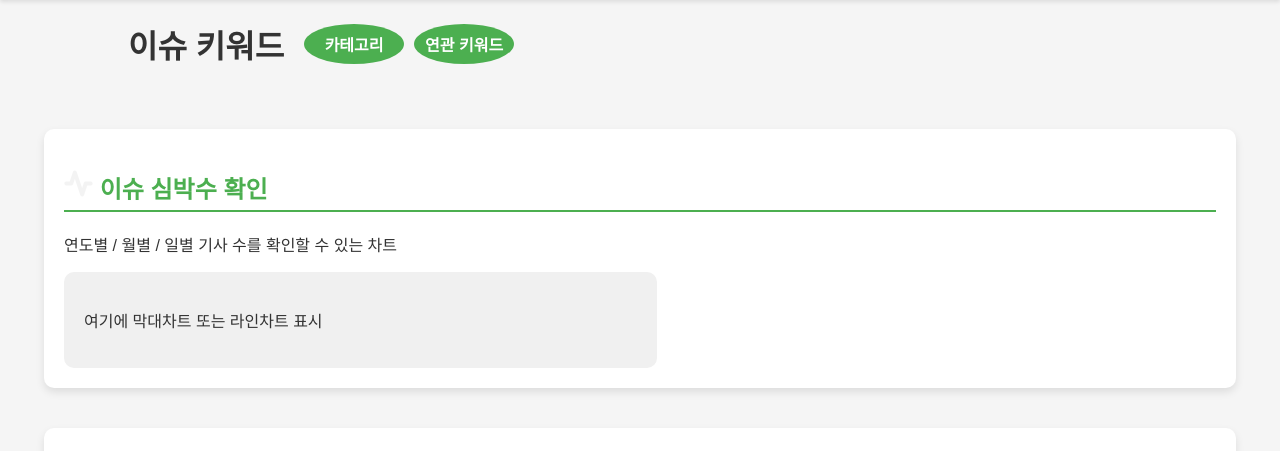
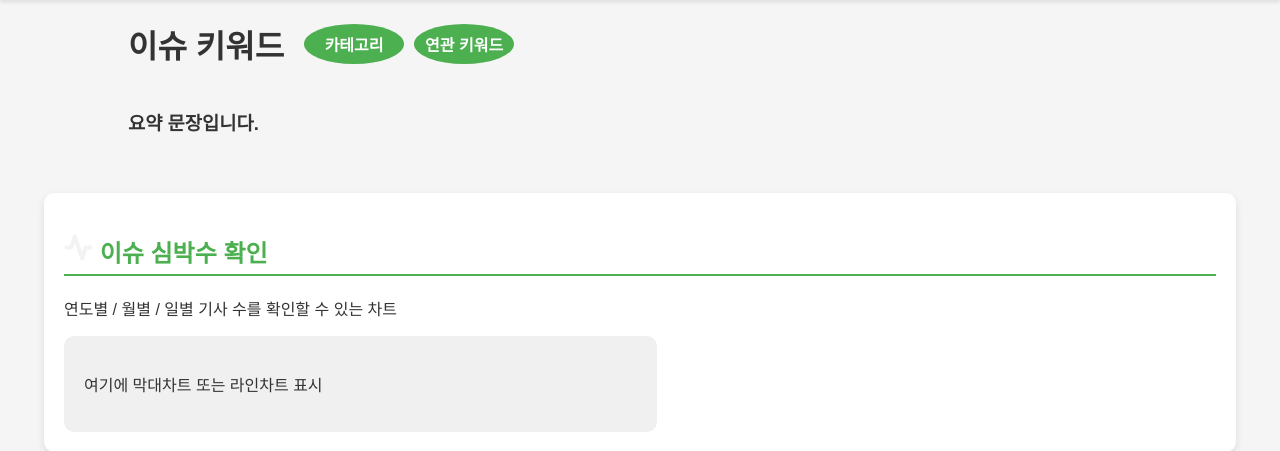
Before and after one commit to DMF-1TEAM/Issue-beat, a Django app: page /result/ in a window 1280 px wide. Shown: the part 50-501 px from the top of the page. Run offline with Django 4.2, Linux system fonts and the light colour scheme; data that the repository does not hold is empty.

Commit message:
요약 문장 부분 페이지 내 추가

```diff
--- a/Issuebeat/web/templates/resultsam.html
+++ b/Issuebeat/web/templates/resultsam.html
@@ -52,6 +52,11 @@
             justify-content: right;
             margin-right: 20px;
             cursor: pointer;
+        }
+
+        .summation{
+            display: flex;
+            margin-left: 10%;
         }
 
         .section {
@@ -169,6 +174,10 @@
     </div>
 </div>
 
+<section class="summation">
+    <h3>요약 문장입니다.</h3>
+</section>
+
 <section class="section">
     <h2>
         <img src="{% static 'Beat.png' %}" alt="심박수확인">
```
